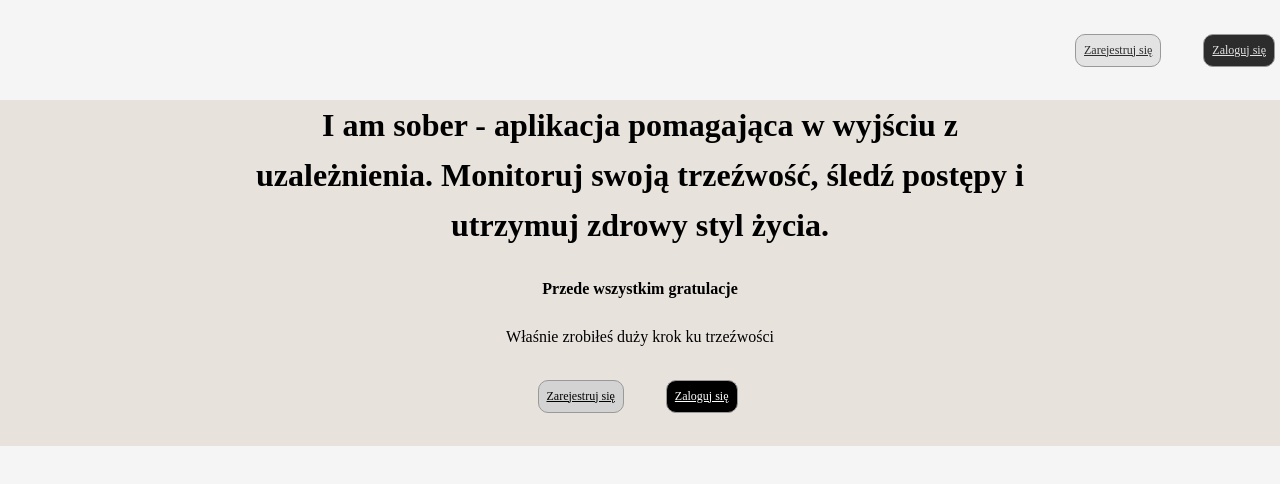
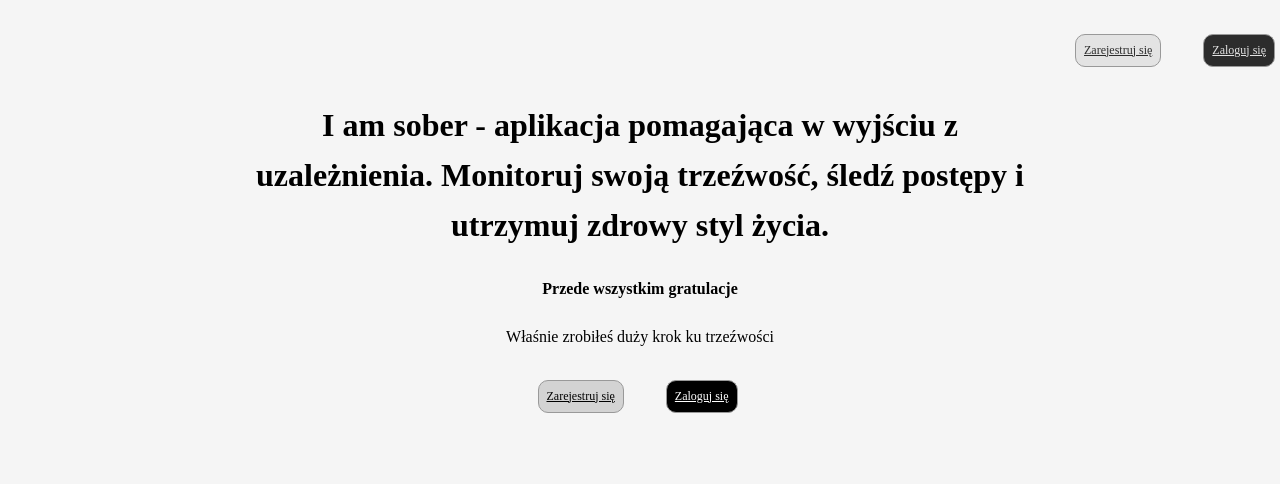
Before and after one commit to RadekPalka/react-i-am-sober, a React (Vite) app: page / in a window 1280 px wide. Shown: the top 484 px of the page. Built offline with nearby package versions, Linux system fonts and the light colour scheme.

Commit message:
style: remove StyledMain to main for remove background color

```diff
--- a/src/components/Main.tsx
+++ b/src/components/Main.tsx
@@ -1,17 +1,13 @@
-import styled from 'styled-components';
 import { HeaderContent } from './HeaderContent';
 import { StyledNav } from './StyledNav';
 import React from 'react';
 import { StyledUl } from './StyledUl';
 import { StyledLi } from './StyledLi';
 import { StyledLink } from './StyledLink';
-const StyledMain = styled.main`
-	background-color: #e7e2dc;
-`;
 
 export const Main: React.FC = () => {
 	return (
-		<StyledMain>
+		<main>
 			<HeaderContent />
 			<StyledNav $justifyContent='center'>
 				<StyledUl>
@@ -23,6 +19,6 @@ export const Main: React.FC = () => {
 					</StyledLi>
 				</StyledUl>
 			</StyledNav>
-		</StyledMain>
+		</main>
 	);
 };
```
